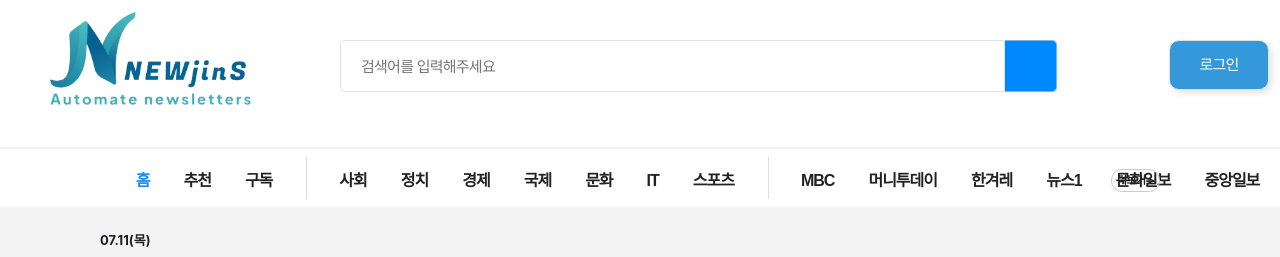
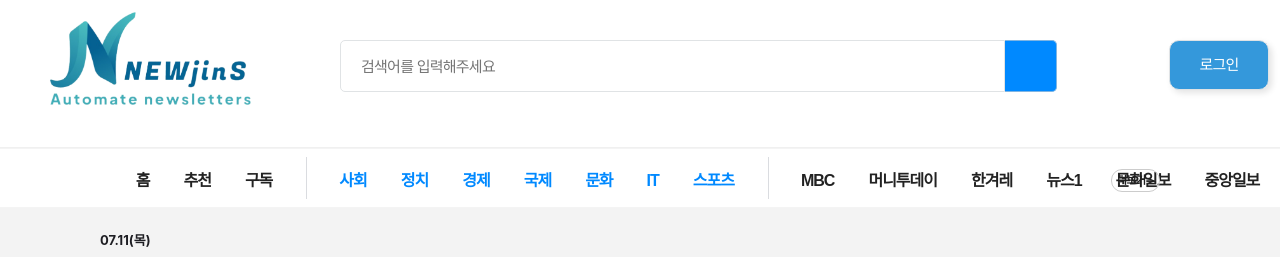
Before and after one commit to junbeom09/codequad, a React (Create React App) app in the folder src/main/newjeansfront/: page /category in a window 1280 px wide. Shown: the top 257 px of the page. Built offline with nearby package versions, Linux system fonts and the light colour scheme.

Commit message:
홈화면 수정

```diff
--- a/src/main/newjeansfront/src/webapp/assets/css/header.css
+++ b/src/main/newjeansfront/src/webapp/assets/css/header.css
@@ -2,6 +2,9 @@
     vertical-align: baseline;
     padding: 0;
     border-radius: 0;
+}
+.link_gnb.active{
+    color: #0089ff; /* 홈 글자와 같은 색으로 변경 */
 }
 .header {
     position: relative;
--- a/src/main/newjeansfront/src/webapp/mainpage.jsx
+++ b/src/main/newjeansfront/src/webapp/mainpage.jsx
@@ -1,9 +1,9 @@
 import React from 'react';
-
+import "./assets/css/mainpage.css";
 import "./assets/css/header.css";
 import "./assets/css/footer.css";
 import {newjinsContext} from "./context/newjinsContext";
-import {Routes, Route, Link} from "react-router-dom";
+import {Routes, Route, NavLink, Link} from "react-router-dom";
 import Home from "./Components/Home";
 import Category from "./Components/Category";
 import Recommend from "./Components/Recommend";
@@ -16,7 +16,6 @@ import SignUp2 from "./Components/SignUp2";
 import MyPage from "./Components/MyPage";
 import Company from "./Components/Company";
 import {useState} from "react";
-import Search from "./Components/Search";
 
 const Mainpage = () => {
     const getCate = async (e) => {
@@ -60,12 +59,9 @@ const Mainpage = () => {
                                            placeholder="검색어를 입력해주세요"
                                            autoComplete="off"/>
                                     <div>
-                                        <Link to="/search">
                                         <button type="button" className="btn-search">
                                             <i className="fa-solid fa-magnifying-glass"></i>
                                         </button>
-                                        </Link>
-
                                     </div>
                                 </div>
                             </div>
@@ -89,17 +85,17 @@ const Mainpage = () => {
                         <div className="inner_gnb">
                             <h2 className="screen_out">뉴스 메인메뉴</h2>
                             <ul className="gnb_comm" data-tiara-layer="GNB tab" style={{display: "flex"}}>
-                                <li className="on">
-                                    <Link to="/" className="link_gnb">
-                                        <span className="txt_gnb">홈</span></Link>
+                                <li>
+                                    <NavLink to="/" className="link_gnb" activeClassName="active">
+                                        <span className="txt_gnb">홈</span></NavLink>
                                 </li>
                                 <li>
-                                    <Link to="/recommend" className="link_gnb">
-                                        <span className="txt_gnb">추천</span></Link>
+                                    <NavLink to="/recommend" className="link_gnb" activeClassName="active">
+                                        <span className="txt_gnb">추천</span></NavLink>
                                 </li>
                                 <li>
-                                    <Link to="/subscribe" className="link_gnb">
-                                        <span className="txt_gnb">구독</span></Link>
+                                    <NavLink to="/subscribe" className="link_gnb" activeClassName="active">
+                                        <span className="txt_gnb">구독</span></NavLink>
                                 </li>
                                 <div className="sep-line">
                                     <div className="sep-line-br"></div>
@@ -108,40 +104,40 @@ const Mainpage = () => {
 
 
                                 <li>
-                                    <Link to="/category" className="link_gnb">
-                                        <span className="txt_gnb" onClick={getCate}>사회</span></Link>
+                                    <NavLink to="/category" className="link_gnb" activeClassName="active">
+                                        <span className="txt_gnb" onClick={getCate}>사회</span></NavLink>
                                 </li>
                                 <li>
-                                    <Link to="/category" className="link_gnb">
-                                        <span className="txt_gnb" onClick={getCate}>정치</span></Link>
+                                    <NavLink to="/category" className="link_gnb" activeClassName="active">
+                                        <span className="txt_gnb" onClick={getCate}>정치</span></NavLink>
                                 </li>
                                 <li>
-                                    <Link to="/category" className="link_gnb">
-                                        <span className="txt_gnb" onClick={getCate}>경제</span></Link>
+                                    <NavLink to="/category" className="link_gnb" activeClassName="active">
+                                        <span className="txt_gnb" onClick={getCate}>경제</span></NavLink>
                                 </li>
                                 <li>
-                                    <Link to="/category" className="link_gnb">
-                                        <span className="txt_gnb" onClick={getCate}>국제</span></Link>
+                                    <NavLink to="/category" className="link_gnb" activeClassName="active">
+                                        <span className="txt_gnb" onClick={getCate}>국제</span></NavLink>
                                 </li>
                                 <li>
-                                    <Link to="/category" className="link_gnb">
-                                        <span className="txt_gnb" onClick={getCate}>문화</span></Link>
+                                    <NavLink to="/category" className="link_gnb" activeClassName="active">
+                                        <span className="txt_gnb" onClick={getCate}>문화</span></NavLink>
                                 </li>
                                 <li>
-                                    <Link to="/category" className="link_gnb">
-                                        <span className="txt_gnb" onClick={getCate}>IT</span></Link>
+                                    <NavLink to="/category" className="link_gnb" activeClassName="active">
+                                        <span className="txt_gnb" onClick={getCate}>IT</span></NavLink>
                                 </li>
                                 <li>
-                                    <Link to="/category" className="link_gnb">
-                                        <span className="txt_gnb" onClick={getCate}>스포츠</span></Link>
+                                    <NavLink to="/category" className="link_gnb" activeClassName="active">
+                                        <span className="txt_gnb" onClick={getCate}>스포츠</span></NavLink>
                                 </li>
 
                                 <div className="sep-line">
                                     <div className="sep-line-br"></div>
                                     {/*// <!-- 구분선 -->*/}
                                 </div>
-                                <li><Link to="/company" className="link_gnb">
-                                    <span className="txt_gnb">MBC</span></Link></li>
+                                <li><NavLink to="/company" className="link_gnb" activeClassName="active">
+                                    <span className="txt_gnb">MBC</span></NavLink></li>
                                 <li><a href="" className="link_gnb">
                                     <span className="txt_gnb">머니투데이</span></a></li>
                                 <li><a href="" className="link_gnb">
@@ -156,8 +152,8 @@ const Mainpage = () => {
                                     <span className="txt_gnb">JTBC</span></a></li>
                                 <li><a href="" className="link_gnb">
                                     <span className="txt_gnb">YTN</span></a></li>
-                                <li><Link to="/myPage" className="link_gnb">
-                                    <span className="txt_gnb">조선일보</span></Link></li>
+                                <li><NavLink to="/myPage" className="link_gnb" activeClassName="active">
+                                    <span className="txt_gnb">조선일보</span></NavLink></li>
                                 <li><a href="#" className="btn-press">
                                     <span
                                         onClick={openPressBox}
@@ -176,17 +172,17 @@ const Mainpage = () => {
                                         <button type="button" onClick={closePressBox} className="btn-close">X</button>
                                         <ul class="press-list">
                                         <li>
-                                        <Link to="/company" class="providerClick2">
+                                        <a href="" class="providerClick2">
                                         <img loading="lazy" src="https://www.bigkinds.or.kr/assets/v3/img/provider/nspIcon_07101201.png" alt="디지털타임스"/>
-                                        </Link>
+                                        </a>
                                         <button type="button" class="btn-press-sel">
                                         <span class="sr-only">선택</span>
                                         </button>
                                         </li>
                                         <li>
-                                        <Link to="/company" class="providerClick2">
+                                        <a href="" class="providerClick2">
                                         <img loading="lazy" src="https://www.bigkinds.or.kr/assets/v3/img/provider/nspIcon_04100158.png" alt="데일리안"/>
-                                        </Link>
+                                        </a>
                                         <button type="button" class="btn-press-sel">
                                         <span class="sr-only">선택</span>
                                         </button>
@@ -320,49 +316,49 @@ const Mainpage = () => {
                             </button>
                         </li>
                         <li>
-                            <Link to="/company" class="providerClick2">
+                            <a href="" class="providerClick2">
                                 <img loading="lazy" src="https://zdnet.co.kr/images/zdnet_logo.png?ver=20220830" style={{width: "110px", height: "20px"}} alt="지디넷코리아"/>
-                            </Link>
+                            </a>
                             <button type="button" class="btn-press-sel">
                                 <span class="sr-only">선택</span>
                             </button>
                         </li>
                         <li>
-                            <Link to="/company" class="providerClick2">
+                            <a href="" class="providerClick2">
                                 <img loading="lazy" src="https://www.yonhapnewstv.co.kr/asset/img/common/img_logo_yhntv_navy.png" style={{width: "110px", height: "20px"}} alt="연합뉴스tv"/>
-                            </Link>
+                            </a>
                             <button type="button" class="btn-press-sel">
                                 <span class="sr-only">선택</span>
                             </button>
                         </li>
                         <li>
-                            <Link to="/company" class="providerClick2">
+                            <a href="" class="providerClick2">
                                 <img loading="lazy" src="./img/chosunBiz.png" alt="조선비즈"/>
-                            </Link>
+                            </a>
                             <button type="button" class="btn-press-sel">
                                 <span class="sr-only">선택</span>
                             </button>
                         </li>
                         <li>
-                            <Link to="/company" class="providerClick2">
+                            <a href="" class="providerClick2">
                                 <img loading="lazy" src="./img/koreaEconomic.png" alt="한국경제tv"/>
-                            </Link>
+                            </a>
                             <button type="button" class="btn-press-sel">
                                 <span class="sr-only">선택</span>
                             </button>
                         </li>
                         <li>
-                            <Link to="/company" class="providerClick2">
+                            <a href="" class="providerClick2">
                                 <img loading="lazy" src="https://menu.moneys.co.kr/moneys/assets/20240717163719/images/logo_moneys.svg" alt="머니s"/>
-                            </Link>
+                            </a>
                             <button type="button" class="btn-press-sel">
                                 <span class="sr-only">선택</span>
                             </button>
                         </li>
                         <li>
-                            <Link to="/company" class="providerClick2">
+                            <a href="" class="providerClick2">
                                 <img loading="lazy" src="./img/eyeNews.png" alt="아이뉴스24"/>
-                            </Link>
+                            </a>
                             <button type="button" class="btn-press-sel">
                                 <span class="sr-only">선택</span>
                             </button>
@@ -390,7 +386,6 @@ const Mainpage = () => {
                     <Route path='/signUp2' element={<SignUp2/>}/>
                     <Route path='/myPage' element={<MyPage/>}/>
                     <Route path='/company' element={<Company/>}/>
-                    <Route path='/search' element={<Search/>}/>
                 </Routes>
 
                 {/*// <!-- footer -->*/}
```
Also changed, not shown: src/main/newjeansfront/src/webapp/Components/Home.jsx (+19 -4 lines), src/main/newjeansfront/src/webapp/assets/css/mainpage.css (+19 -0 lines), 1 other file (tests, documents, lock files or other folders). Lines whose indentation alone changed are shown as unchanged.
